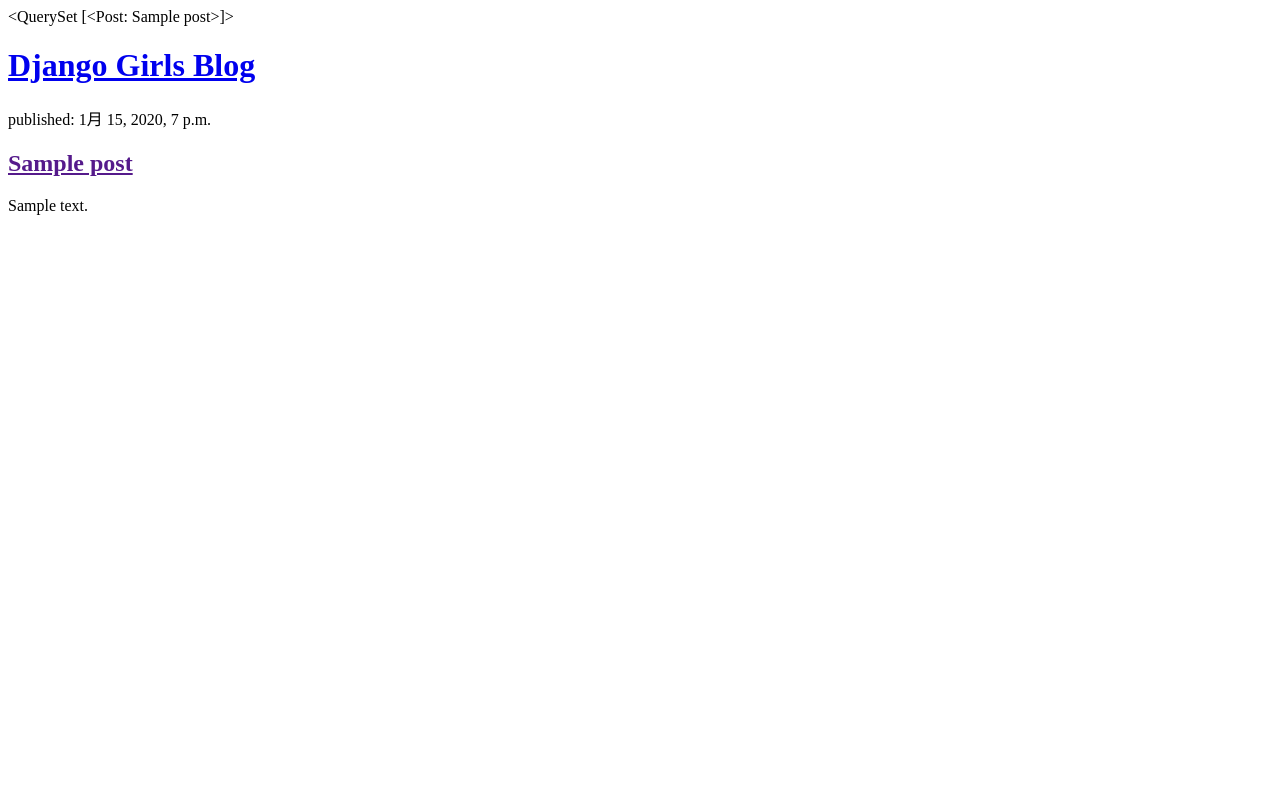
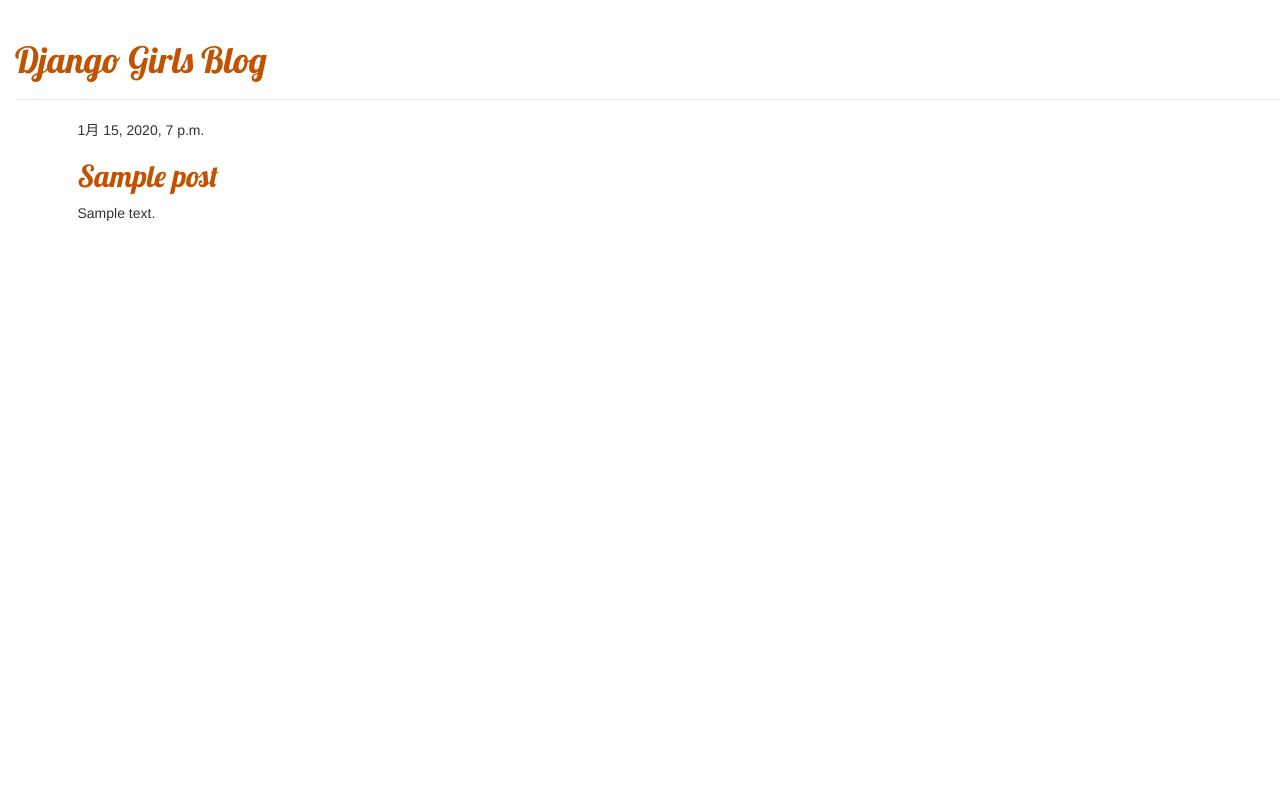
Before and after one commit to kmhanko/my-first-blog, a Django app: page / in a window 1280 px wide. Run offline with Django 3.2, Linux system fonts and the light colour scheme; tables that the repository leaves empty hold one stand-in row (values such as "Sample post"); some libraries are stand-ins or nearby versions.

Commit message:
Added view and template for detailed blog post as well as CSS for the site.

```diff
--- /dev/null
+++ b/blog/static/css/blog.css
@@ -0,0 +1,7 @@
+h1 a, h2 a {
+    color: #C25100;
+    font-family: 'Lobster';
+}
+body {
+    padding-left: 15px;
+}
--- /dev/null
+++ b/blog/templates/blog/base.html
@@ -0,0 +1,24 @@
+{% load static %}
+<html>
+    <head>
+        <title>Ola's blog</title>
+        <link rel="stylesheet" href="//maxcdn.bootstrapcdn.com/bootstrap/3.2.0/css/bootstrap.min.css">
+        <link rel="stylesheet" href="//maxcdn.bootstrapcdn.com/bootstrap/3.2.0/css/bootstrap-theme.min.css">
+        <link href="//fonts.googleapis.com/css?family=Lobster&subset=latin,latin-ext" rel="stylesheet" type="text/css">
+        <link rel="stylesheet" href="{% static 'css/blog.css' %}">
+
+    </head>
+    <body>
+        <div class="page-header">
+            <h1><a href="/">Django Girls Blog</a></h1>
+        </div>
+        <div class="content container">
+            <div class="row">
+                <div class="col-md-8">
+                {% block content %}
+                {% endblock %}
+                </div>
+            </div>
+        </div>
+    </body>
+</html>
--- a/blog/templates/blog/post_list.html
+++ b/blog/templates/blog/post_list.html
@@ -1,19 +1,12 @@
-<html>
-    <head>
-        <title>Ola's blog</title>
-    </head>
-<body>
-    {{posts}}
-    <div>
-        <h1><a href="/">Django Girls Blog</a></h1>
+{% extends 'blog/base.html' %}
+{% block content %}
+    {% for post in posts %}
+    <div class="post">
+        <div class="date">
+            {{ post.published_date }}
+        </div>
+        <h2><a href="{% url 'post_detail' pk=post.pk %}">{{ post.title }}</a></h2>
+        <p>{{ post.text|linebreaksbr }}</p>
     </div>
-
-    {% for post in posts %}
-        <div>
-            <p>published: {{ post.published_date }}</p>
-            <h2><a href="">{{ post.title }}</a></h2>
-            <p>{{ post.text|linebreaksbr }}</p>
-        </div>
     {% endfor %}
-</body>
-</html>
+{% endblock %}
--- a/blog/urls.py
+++ b/blog/urls.py
@@ -3,4 +3,5 @@
 
 urlpatterns = [
     path('',views.post_list, name = 'post_list'),
+    path('post/<int:pk>/', views.post_detail, name='post_detail'),
 ]
--- a/blog/views.py
+++ b/blog/views.py
@@ -1,4 +1,4 @@
-from django.shortcuts import render
+from django.shortcuts import render, get_object_or_404
 from django.utils import timezone
 from .models import Post
 
@@ -6,3 +6,7 @@
 def post_list(request):
     posts = Post.objects.filter(published_date__lte = timezone.now()).order_by('published_date')
     return render(request, 'blog/post_list.html',{'posts': posts})
+
+def post_detail(request, pk):
+    post = get_object_or_404(Post, pk=pk)
+    return render(request, 'blog/post_detail.html', {'post': post})
```
Also changed, not shown: blog/templates/blog/post_detail.html (added, +13 -0 lines).
